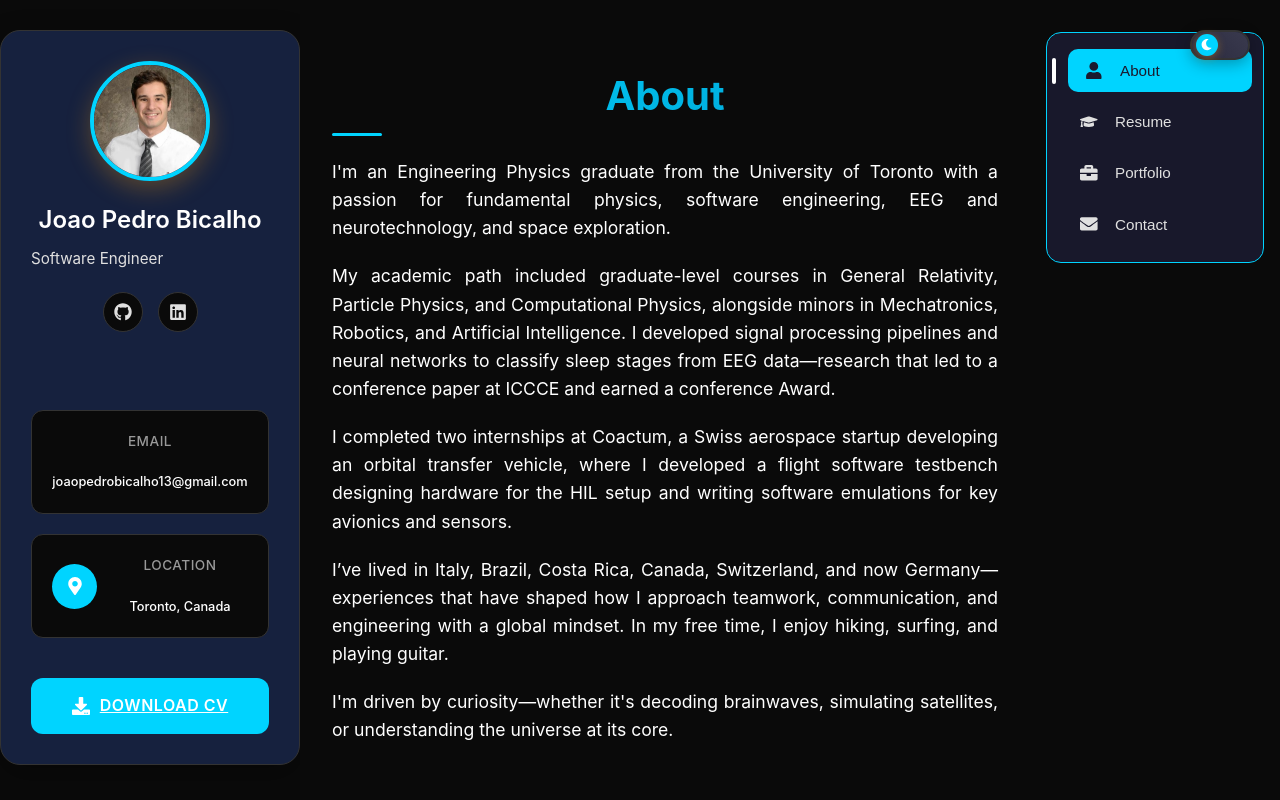
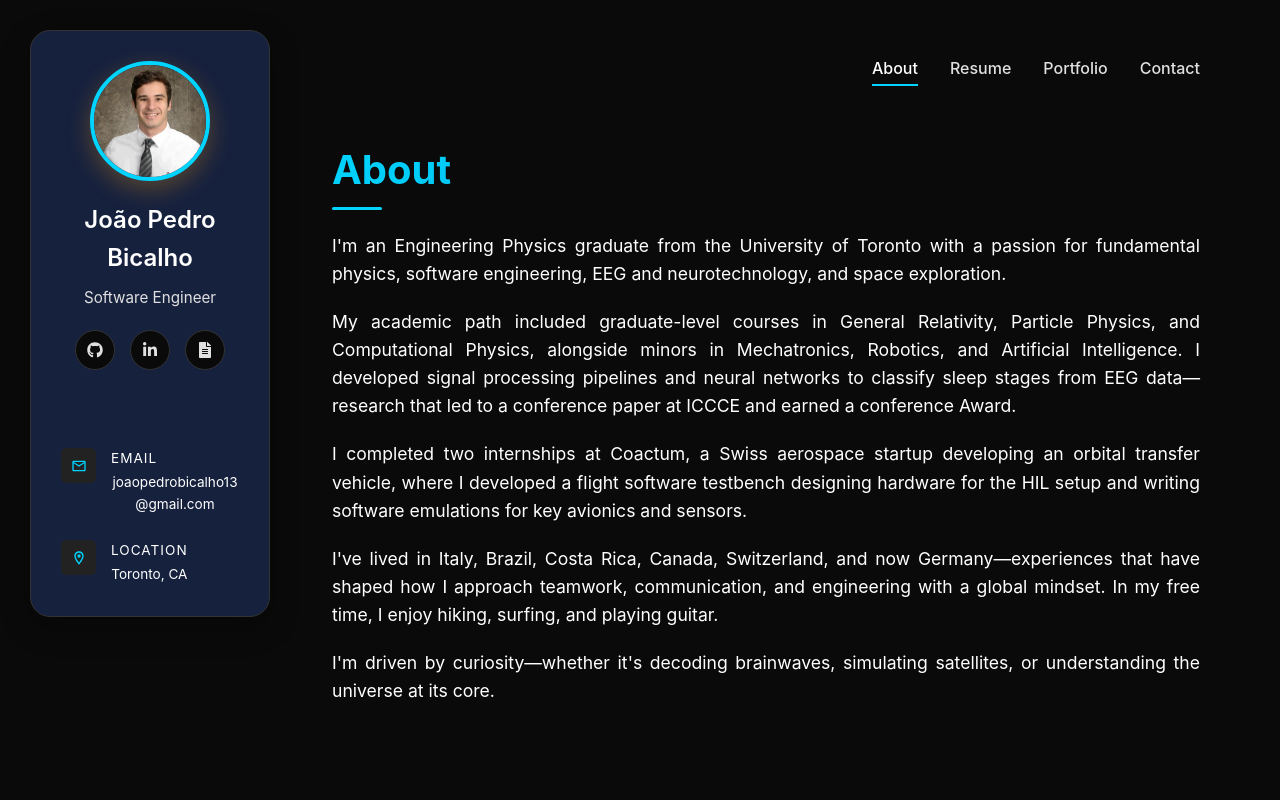
Before and after one commit to joaopbicalho/joaopbicalho.github.io, a React (Vite) app: page / in a window 1280 px wide. Built offline with nearby package versions, Linux system fonts and the light colour scheme.

Commit message:
remove_right_bar

```diff
--- a/src/App.jsx
+++ b/src/App.jsx
@@ -1,7 +1,6 @@
 import React, { useState, useEffect } from 'react'
 import './App.css'
 import Sidebar from './components/Sidebar/Sidebar'
-import Navigation from './components/Navigation/Navigation'
 import ThemeToggle from './components/ThemeToggle/ThemeToggle'
 import AboutSection from './components/sections/AboutSection/AboutSection'
 import ResumeSection from './components/sections/ResumeSection/ResumeSection'
@@ -29,18 +28,33 @@ export default function App() {
     localStorage.setItem('theme', newTheme ? 'dark' : 'light');
   };
 
+  // Navigation handler function to be passed to each section
+  const handleNavigate = (section) => {
+    setActiveSection(section);
+  };
+
   const renderActiveSection = () => {
     switch (activeSection) {
       case 'about':
-        return <div className="section-wrapper"><AboutSection isDarkMode={isDarkMode} /></div>;
+        return <div className="section-wrapper">
+          <AboutSection isDarkMode={isDarkMode} onNavigate={handleNavigate} />
+        </div>;
       case 'resume':
-        return <div className="section-wrapper"><ResumeSection isDarkMode={isDarkMode} /></div>;
-      case 'projects':
-        return <div className="section-wrapper"><PortfolioSection isDarkMode={isDarkMode} /></div>;
+        return <div className="section-wrapper">
+          <ResumeSection isDarkMode={isDarkMode} onNavigate={handleNavigate} />
+        </div>;
+      case 'portfolio':
+        return <div className="section-wrapper">
+          <PortfolioSection isDarkMode={isDarkMode} onNavigate={handleNavigate} />
+        </div>;
       case 'contact':
-        return <div className="section-wrapper"><ContactSection isDarkMode={isDarkMode} /></div>;
+        return <div className="section-wrapper">
+          <ContactSection isDarkMode={isDarkMode} onNavigate={handleNavigate} />
+        </div>;
       default:
-        return <div className="section-wrapper"><AboutSection isDarkMode={isDarkMode} /></div>;
+        return <div className="section-wrapper">
+          <AboutSection isDarkMode={isDarkMode} onNavigate={handleNavigate} />
+        </div>;
     }
   };
 
@@ -51,21 +65,13 @@ export default function App() {
         <Sidebar isDarkMode={isDarkMode} />
       </div>
 
-      {/* Theme Toggle */}
-      <ThemeToggle isDarkMode={isDarkMode} toggleTheme={toggleTheme} />
+      {/* Theme Toggle - Hidden for now */}
+      {/* <ThemeToggle isDarkMode={isDarkMode} toggleTheme={toggleTheme} /> */}
 
       {/* Main Content Area */}
       <div className="main-content">
         {renderActiveSection()}
       </div>
-
-      {/* Right Navigation Sidebar */}
-      <div style={{ width: '250px', flexShrink: 0, padding: '2rem 1rem' }}>
-        <Navigation
-          activeSection={activeSection}
-          onSectionChange={setActiveSection}
-        />
-      </div>
     </div>
   )
 }
--- a/src/components/Sidebar/Sidebar.css
+++ b/src/components/Sidebar/Sidebar.css
@@ -2,6 +2,7 @@
   background: var(--bg-secondary);
   border-radius: 20px;
   padding: 30px;
+  margin: 30px;
   display: flex;
   flex-direction: column;
   gap: 30px;
@@ -43,6 +44,7 @@
   color: var(--text-secondary);
   font-size: 0.95rem;
   margin-bottom: 20px;
+  text-align: center;
 }
 
 .social-links {
@@ -75,83 +77,55 @@
 .contact-info {
   display: flex;
   flex-direction: column;
-  gap: 20px;
+  gap: 25px;
 }
 
-.contact-item {
+.contact-item-new {
   display: flex;
   align-items: flex-start;
   gap: 15px;
 }
 
-.contact-icon {
-  width: 40px;
-  height: 40px;
-  background: var(--accent-color);
-  border-radius: 10px;
+.contact-icon-new {
+  width: 35px;
+  height: 35px;
+  background: #222;
+  border-radius: 5px;
   display: flex;
   align-items: center;
   justify-content: center;
-  color: white;
+  color: var(--accent-color);
   font-size: 1rem;
   flex-shrink: 0;
 }
 
-.contact-details {
+.contact-details-new {
   display: flex;
   flex-direction: column;
-  gap: 4px;
-  flex: 1;
+  gap: 2px;
 }
 
-.contact-details .label {
-  color: var(--text-muted);
-  font-size: 0.85rem;
+.label-new {
+  color: #999;
+  font-size: 0.7rem;
   text-transform: uppercase;
   font-weight: 500;
-  letter-spacing: 0.5px;
+  letter-spacing: 1px;
+  text-align: left;
 }
 
-.contact-details span,
-.contact-details a {
+.contact-details-new span,
+.contact-details-new a {
   color: var(--text-primary);
-  font-size: 0.8rem;
-  font-weight: 500;
+  font-size: 0.85rem;
+  font-weight: 400;
   text-decoration: none;
   word-break: break-word;
 }
 
-.contact-details a:hover {
+.contact-details-new a:hover {
   color: var(--accent-color);
-}
-
-.download-cv {
-  margin-top: 10px;
-}
-
-.cv-button {
-  width: 100%;
-  background: var(--accent-color);
-  color: white;
-  border: none;
-  border-radius: 12px;
-  padding: 15px 20px;
-  font-size: 1rem;
-  font-weight: 600;
-  cursor: pointer;
-  display: flex;
-  align-items: center;
-  justify-content: center;
-  gap: 10px;
-  transition: all 0.3s ease;
-  text-transform: uppercase;
-  letter-spacing: 0.5px;
-}
-
-.cv-button:hover {
-  background: #e67e22;
-  transform: translateY(-2px);
-  box-shadow: 0 8px 25px rgba(243, 156, 18, 0.4);
+  text-decoration: underline;
 }
 
 .copyright {
@@ -220,5 +194,6 @@
 
   .contact-info {
     grid-template-columns: 1fr;
+    gap: 15px;
   }
 }
--- a/src/components/Sidebar/Sidebar.jsx
+++ b/src/components/Sidebar/Sidebar.jsx
@@ -1,5 +1,6 @@
 import React from 'react';
-import { FaGithub, FaLinkedin, FaMapMarkerAlt, FaDownload } from 'react-icons/fa';
+import { FaGithub, FaLinkedinIn, FaFileAlt } from 'react-icons/fa';
+import { MdOutlineEmail, MdOutlineLocationOn } from 'react-icons/md';
 import './Sidebar.css';
 
 const Sidebar = ({ isDarkMode }) => {
@@ -11,47 +12,49 @@ const Sidebar = ({ isDarkMode }) => {
         <div className="profile-image">
           <img src={profileImage} alt="Joao Pedro Bicalho" />
         </div>
+        <div className="profile-info">
+          <h2>João Pedro Bicalho</h2>
+          <p className="designation">Software Engineer</p>
 
-        <div className="profile-info">
-          <h2>Joao Pedro Bicalho</h2>
-          <p className="designation">Software Engineer</p>
-        </div>
-
-        <div className="social-links">
-          <a href="https://github.com/joaopbicalho/" target="_blank" rel="noopener noreferrer">
-            <FaGithub size={18} />
-          </a>
-          <a href="https://www.linkedin.com/in/joaopedrobicalho/" target="_blank" rel="noopener noreferrer">
-            <FaLinkedin size={18} />
-          </a>
-        </div>
-      </div>
-
-      <div className="contact-info">
-        <div className="contact-item">
-          <div className="contact-details">
-            <span className="label">Email</span>
-            <a href="mailto:joaopedrobicalho13@gmail.com">joaopedrobicalho13@gmail.com</a>
-          </div>
-        </div>
-
-        <div className="contact-item">
-          <div className="contact-icon">
-            <FaMapMarkerAlt size={18} />
-          </div>
-          <div className="contact-details">
-            <span className="label">Location</span>
-            <span>Toronto, Canada</span>
+          {/* Social links - now including resume */}
+          <div className="social-links">
+            <a href="https://github.com/joaopbicalho" target="_blank" rel="noopener noreferrer" title="GitHub">
+              <FaGithub />
+            </a>
+            <a href="https://www.linkedin.com/in/joaopedrobicalho/" target="_blank" rel="noopener noreferrer" title="LinkedIn">
+              <FaLinkedinIn />
+            </a>
+            <a href={`media/resume.pdf`} target="_blank" rel="noopener noreferrer" title="Resume">
+              <FaFileAlt />
+            </a>
           </div>
         </div>
       </div>
 
-      <div className="download-cv">
-        <a href="Resume (2).pdf" className="cv-button" download="Resume.pdf">
-          <FaDownload size={18} />
-          Download CV
-        </a>
+      {/* Updated contact info with new styling to match reference */}
+      <div className="contact-info">
+        <div className="contact-item-new">
+          <div className="contact-icon-new">
+            <MdOutlineEmail />
+          </div>
+          <div className="contact-details-new">
+            <span className="label-new">EMAIL</span>
+            <a href="mailto:joaopbandrade@gmail.com">joaopedrobicalho13@gmail.com</a>
+          </div>
+        </div>
+
+        <div className="contact-item-new">
+          <div className="contact-icon-new">
+            <MdOutlineLocationOn />
+          </div>
+          <div className="contact-details-new">
+            <span className="label-new">LOCATION</span>
+            <span>Toronto, CA</span>
+          </div>
+        </div>
       </div>
+
+
     </div>
   );
 };
--- a/src/components/sections/AboutSection/AboutSection.css
+++ b/src/components/sections/AboutSection/AboutSection.css
@@ -1,5 +1,6 @@
 .about-section {
   animation: fadeIn 0.5s ease-in-out;
+  margin-right: 3rem;
 }
 
 @keyframes fadeIn {
@@ -175,6 +176,50 @@
   line-height: 1.6;
 }
 
+/* Top Navigation Styles */
+.top-navigation {
+  display: flex;
+  justify-content: flex-end;
+  padding: 1.5rem 0;
+  position: relative;
+  z-index: 100;
+}
+
+.top-navigation nav ul {
+  display: flex;
+  list-style: none;
+  margin: 0;
+  padding: 0;
+  gap: 2rem;
+}
+
+.top-navigation nav ul li a {
+  color: var(--text-secondary);
+  text-decoration: none;
+  font-size: 1rem;
+  font-weight: 500;
+  transition: color 0.3s ease;
+}
+
+.top-navigation nav ul li a:hover {
+  color: var(--accent-color);
+}
+
+.top-navigation nav ul li a.active {
+  color: var(--text-primary);
+  position: relative;
+}
+
+.top-navigation nav ul li a.active::after {
+  content: '';
+  position: absolute;
+  bottom: -0.5rem;
+  left: 0;
+  width: 100%;
+  height: 2px;
+  background: var(--accent-color);
+}
+
 /* Responsive Design */
 @media (max-width: 992px) {
   .services-grid {
@@ -214,4 +259,13 @@
   .about-text {
     font-size: 0.95rem;
   }
+
+  .top-navigation {
+    justify-content: center;
+    padding: 1rem 0;
+  }
+
+  .top-navigation nav ul {
+    gap: 1rem;
+  }
 }
--- a/src/components/sections/AboutSection/AboutSection.jsx
+++ b/src/components/sections/AboutSection/AboutSection.jsx
@@ -1,9 +1,21 @@
 import React from 'react';
 import './AboutSection.css';
 
-const AboutSection = ({ isDarkMode }) => {
+const AboutSection = ({ isDarkMode, onNavigate }) => {
   return (
     <div id="about" className="about-section">
+      {/* Navigation using state-based navigation similar to PortfolioSection */}
+      <div className="top-navigation">
+        <nav>
+          <ul>
+            <li><a href="#" onClick={(e) => { e.preventDefault(); onNavigate('about'); }} className="active">About</a></li>
+            <li><a href="#" onClick={(e) => { e.preventDefault(); onNavigate('resume'); }}>Resume</a></li>
+            <li><a href="#" onClick={(e) => { e.preventDefault(); onNavigate('portfolio'); }}>Portfolio</a></li>
+            <li><a href="#" onClick={(e) => { e.preventDefault(); onNavigate('contact'); }}>Contact</a></li>
+          </ul>
+        </nav>
+      </div>
+
       <div className="section-header">
         <h1>About</h1>
       </div>
@@ -23,7 +35,7 @@ const AboutSection = ({ isDarkMode }) => {
           </p>
 
           <p>
-            I’ve lived in Italy, Brazil, Costa Rica, Canada, Switzerland, and now Germany—experiences that have shaped how I approach teamwork, communication, and engineering with a global mindset. In my free time, I enjoy hiking, surfing, and playing guitar.
+            I've lived in Italy, Brazil, Costa Rica, Canada, Switzerland, and now Germany—experiences that have shaped how I approach teamwork, communication, and engineering with a global mindset. In my free time, I enjoy hiking, surfing, and playing guitar.
           </p>
 
           <p>
--- a/src/components/sections/ContactSection/ContactSection.css
+++ b/src/components/sections/ContactSection/ContactSection.css
@@ -1,8 +1,52 @@
 .contact-section {
   animation: fadeIn 0.5s ease-in-out;
   padding: 5rem 2rem;
-  background: linear-gradient(135deg, #0a0a0a 0%, #1a1a2e 50%, #16213e 100%);
+  background: var(--bg-tertiary);
   color: #ffffff;
+}
+
+/* Top Navigation Styles */
+.top-navigation {
+  display: flex;
+  justify-content: flex-end;
+  padding: 1.5rem 0;
+  position: relative;
+  z-index: 100;
+}
+
+.top-navigation nav ul {
+  display: flex;
+  list-style: none;
+  margin: 0;
+  padding: 0;
+  gap: 2rem;
+}
+
+.top-navigation nav ul li a {
+  color: var(--text-secondary);
+  text-decoration: none;
+  font-size: 1rem;
+  font-weight: 500;
+  transition: color 0.3s ease;
+}
+
+.top-navigation nav ul li a:hover {
+  color: var(--accent-color);
+}
+
+.top-navigation nav ul li a.active {
+  color: var(--text-primary);
+  position: relative;
+}
+
+.top-navigation nav ul li a.active::after {
+  content: '';
+  position: absolute;
+  bottom: -0.5rem;
+  left: 0;
+  width: 100%;
+  height: 2px;
+  background: var(--accent-color);
 }
 
 @keyframes fadeIn {
@@ -18,6 +62,7 @@
 
 .section-header {
   margin-bottom: 30px;
+  text-align: left;
 }
 
 .section-header h1 {
@@ -26,6 +71,7 @@
   font-weight: 700;
   margin: 0;
   position: relative;
+  text-align: left;
 }
 
 .section-header h1::after {
@@ -325,6 +371,15 @@
     padding: 3rem 1.5rem;
   }
 
+  .top-navigation {
+    justify-content: center;
+    padding: 1rem 0;
+  }
+
+  .top-navigation nav ul {
+    gap: 1rem;
+  }
+
   .section-header h1 {
     font-size: 2rem;
   }
--- a/src/components/sections/ContactSection/ContactSection.jsx
+++ b/src/components/sections/ContactSection/ContactSection.jsx
@@ -3,7 +3,7 @@ import emailjs from '@emailjs/browser';
 import { FaPaperPlane } from 'react-icons/fa';
 import './ContactSection.css';
 
-const ContactSection = ({ isDarkMode }) => {
+const ContactSection = ({ isDarkMode, onNavigate }) => {
   const form = useRef();
   const [formStatus, setFormStatus] = useState({
     submitting: false,
@@ -60,6 +60,18 @@ const ContactSection = ({ isDarkMode }) => {
 
   return (
     <div className="contact-section">
+      {/* Top navigation */}
+      <div className="top-navigation">
+        <nav>
+          <ul>
+            <li><a href="#" onClick={(e) => { e.preventDefault(); onNavigate('about'); }}>About</a></li>
+            <li><a href="#" onClick={(e) => { e.preventDefault(); onNavigate('resume'); }}>Resume</a></li>
+            <li><a href="#" onClick={(e) => { e.preventDefault(); onNavigate('portfolio'); }}>Portfolio</a></li>
+            <li><a href="#" onClick={(e) => { e.preventDefault(); onNavigate('contact'); }} className="active">Contact</a></li>
+          </ul>
+        </nav>
+      </div>
+
       <div className="section-header">
         <h1>Contact</h1>
       </div>
--- a/src/components/sections/PortfolioSection/PortfolioSection.css
+++ b/src/components/sections/PortfolioSection/PortfolioSection.css
@@ -1,12 +1,58 @@
 .portfolio-section {
   padding: 0;
-  background: linear-gradient(135deg, var(--bg-tertiary) 0%, var(--bg-primary) 50%, var(--bg-secondary) 100%);
+  background: var(--bg-tertiary);
   min-height: 100vh;
   transition: background 0.3s ease;
+  border: none;
+  outline: none;
+}
+
+/* Top Navigation Styles */
+.top-navigation {
+  display: flex;
+  justify-content: flex-end;
+  padding: 1.5rem 2rem 0;
+  position: relative;
+  z-index: 100;
+}
+
+.top-navigation nav ul {
+  display: flex;
+  list-style: none;
+  margin: 0;
+  padding: 0;
+  gap: 2rem;
+}
+
+.top-navigation nav ul li a {
+  color: var(--text-secondary);
+  text-decoration: none;
+  font-size: 1rem;
+  font-weight: 500;
+  transition: color 0.3s ease;
+}
+
+.top-navigation nav ul li a:hover {
+  color: var(--accent-color);
+}
+
+.top-navigation nav ul li a.active {
+  color: var(--text-primary);
+  position: relative;
+}
+
+.top-navigation nav ul li a.active::after {
+  content: '';
+  position: absolute;
+  bottom: -0.5rem;
+  left: 0;
+  width: 100%;
+  height: 2px;
+  background: var(--accent-color);
 }
 
 .section-header {
-  text-align: center;
+  text-align: left;
   margin-bottom: 40px;
   padding-top: 2rem;
 }
@@ -213,6 +259,15 @@
     padding: 60px 0;
   }
 
+  .top-navigation {
+    justify-content: center;
+    padding: 1rem 1rem 0;
+  }
+
+  .top-navigation nav ul {
+    gap: 1rem;
+  }
+
   .section-header h1 {
     font-size: 2.5rem;
   }
--- a/src/components/sections/PortfolioSection/PortfolioSection.jsx
+++ b/src/components/sections/PortfolioSection/PortfolioSection.jsx
@@ -16,7 +16,7 @@ import GomokuAIProject from '../GomokuProject/GomokuProject';
 import SemanticSimilarityProject from '../SemanticSimilarityProject/SemanticSimilarityProject';
 import './PortfolioSection.css';
 
-const PortfolioSection = ({ isDarkMode }) => {
+const PortfolioSection = ({ isDarkMode, onNavigate }) => {
   const [filter, setFilter] = useState('all');
   const [selectedProject, setSelectedProject] = useState(null);
 
@@ -155,7 +155,7 @@ const PortfolioSection = ({ isDarkMode }) => {
       title: "Adaptive Chirplet Transform",
       category: "eeg-bci,ai",
       image: `media/lie_wallpaper.jpg`,
-      description: "Time-frequency decomposition methods for non-stationary signals.",
+      description: "Exploring the potential of ACT as a feature extraction method for EEG.",
       technologies: ["Signal Processing", "Chirplet Transform", "EEG Analysis", "Deep Learning"],
       github: "#",
       live: "#"
@@ -305,6 +305,18 @@ const PortfolioSection = ({ isDarkMode }) => {
 
   return (
     <section id="projects" className="portfolio-section">
+      {/* Top navigation */}
+      <div className="top-navigation">
+        <nav>
+          <ul>
+            <li><a href="#" onClick={(e) => { e.preventDefault(); onNavigate('about'); }}>About</a></li>
+            <li><a href="#" onClick={(e) => { e.preventDefault(); onNavigate('resume'); }}>Resume</a></li>
+            <li><a href="#" onClick={(e) => { e.preventDefault(); onNavigate('portfolio'); }} className="active">Portfolio</a></li>
+            <li><a href="#" onClick={(e) => { e.preventDefault(); onNavigate('contact'); }}>Contact</a></li>
+          </ul>
+        </nav>
+      </div>
+
       <div className="section-header">
         <h1>Portfolio</h1>
       </div>
--- a/src/components/sections/ResumeSection/ResumeSection.css
+++ b/src/components/sections/ResumeSection/ResumeSection.css
@@ -1,5 +1,50 @@
 .resume-section {
   animation: fadeIn 0.5s ease-in-out;
+  margin-right: 3rem;
+}
+
+/* Top Navigation Styles */
+.top-navigation {
+  display: flex;
+  justify-content: flex-end;
+  padding: 1.5rem 0;
+  position: relative;
+  z-index: 100;
+}
+
+.top-navigation nav ul {
+  display: flex;
+  list-style: none;
+  margin: 0;
+  padding: 0;
+  gap: 2rem;
+}
+
+.top-navigation nav ul li a {
+  color: var(--text-secondary);
+  text-decoration: none;
+  font-size: 1rem;
+  font-weight: 500;
+  transition: color 0.3s ease;
+}
+
+.top-navigation nav ul li a:hover {
+  color: var(--accent-color);
+}
+
+.top-navigation nav ul li a.active {
+  color: var(--text-primary);
+  position: relative;
+}
+
+.top-navigation nav ul li a.active::after {
+  content: '';
+  position: absolute;
+  bottom: -0.5rem;
+  left: 0;
+  width: 100%;
+  height: 2px;
+  background: var(--accent-color);
 }
 
 @keyframes fadeIn {
@@ -203,6 +248,15 @@
     font-size: 2rem;
   }
 
+  .top-navigation {
+    justify-content: center;
+    padding: 1rem 0;
+  }
+
+  .top-navigation nav ul {
+    gap: 1rem;
+  }
+
   .timeline-section h2,
   .skills-section h2 {
     font-size: 1.3rem;
--- a/src/components/sections/ResumeSection/ResumeSection.jsx
+++ b/src/components/sections/ResumeSection/ResumeSection.jsx
@@ -2,7 +2,7 @@ import React from 'react';
 import { FaGraduationCap, FaBriefcase, FaCode } from 'react-icons/fa';
 import './ResumeSection.css';
 
-const ResumeSection = ({ isDarkMode }) => {
+const ResumeSection = ({ isDarkMode, onNavigate }) => {
   const education = [
     {
       year: "2020 - 2025",
@@ -74,6 +74,18 @@ const ResumeSection = ({ isDarkMode }) => {
 
   return (
     <div className="resume-section">
+      {/* Top navigation */}
+      <div className="top-navigation">
+        <nav>
+          <ul>
+            <li><a href="#" onClick={(e) => { e.preventDefault(); onNavigate('about'); }}>About</a></li>
+            <li><a href="#" onClick={(e) => { e.preventDefault(); onNavigate('resume'); }} className="active">Resume</a></li>
+            <li><a href="#" onClick={(e) => { e.preventDefault(); onNavigate('portfolio'); }}>Portfolio</a></li>
+            <li><a href="#" onClick={(e) => { e.preventDefault(); onNavigate('contact'); }}>Contact</a></li>
+          </ul>
+        </nav>
+      </div>
+
       <div className="section-header">
         <h1>Resume</h1>
       </div>
```
